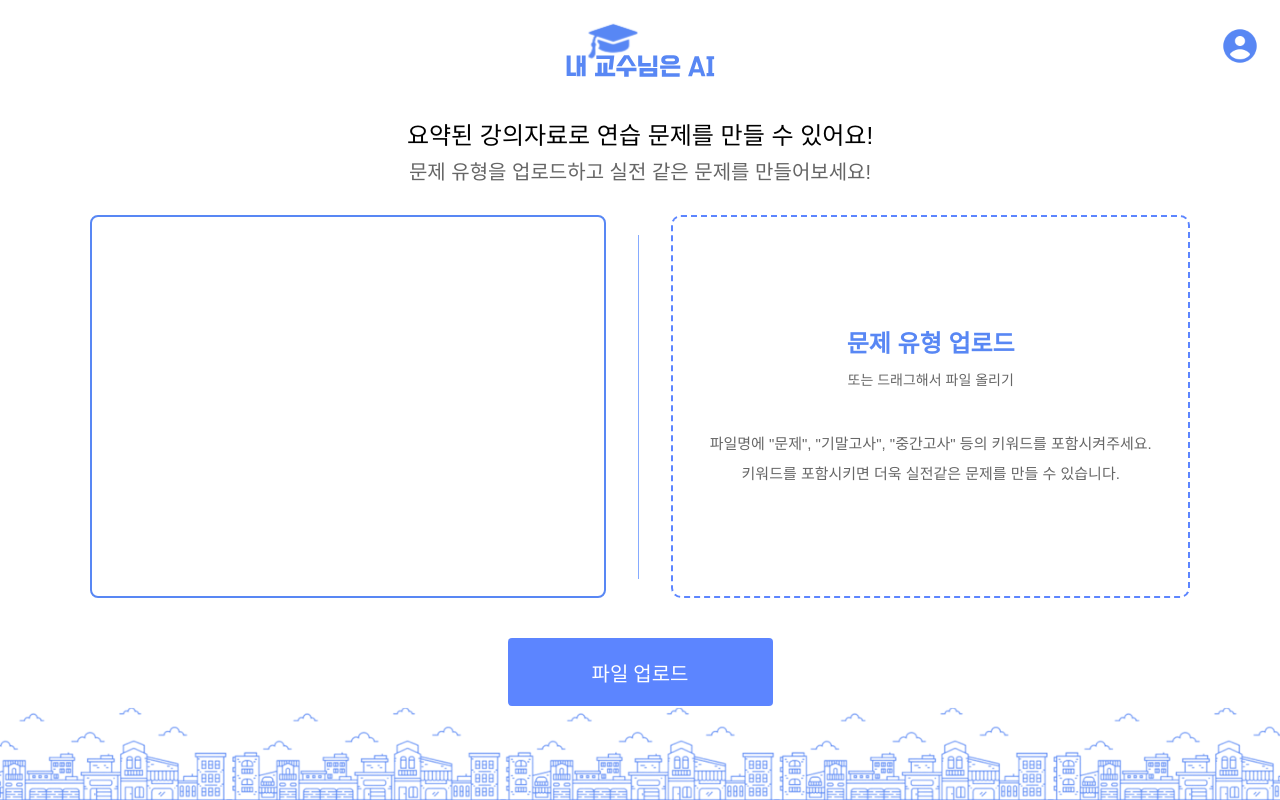
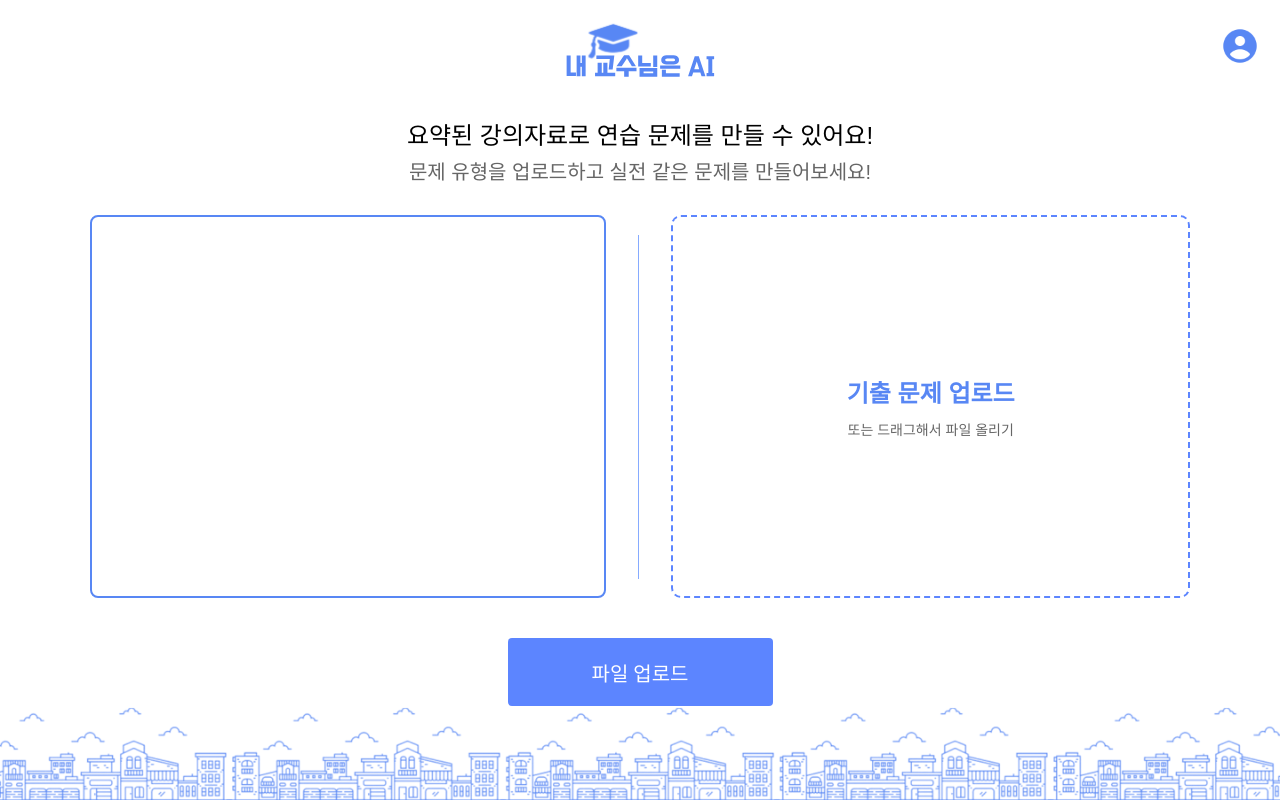
Before and after one commit to 2024-Winter-BootCamp-TeamF/Frontend, a React (Create React App) app: page /createpractice in a window 1280 px wide. Built offline with nearby package versions, Linux system fonts and the light colour scheme; a web font is replaced by a local one.

Commit message:
design) 연습 문제 생성 페이지 업로드 영역 문구 수정

```diff
--- a/src/pages/CreatePracPage.jsx
+++ b/src/pages/CreatePracPage.jsx
@@ -187,7 +187,7 @@ function CreatePracPage() {
 
           <PreviewSection {...getProblemRootProps()}>
             <input {...getProblemInputProps()} />
-            <UploadTitle>문제 유형 업로드</UploadTitle>
+            <UploadTitle>기출 문제 업로드</UploadTitle>
             <UploadSubtitle>
               {isProblemDragActive
                 ? "파일을 여기에 놓으세요"
@@ -210,17 +210,6 @@ function CreatePracPage() {
                 ))}
               </FileList>
             )}
-            <InstructionSection>
-              <InstructionList>
-                <li>
-                  파일명에 "문제", "기말고사", "중간고사" 등의 키워드를
-                  포함시켜주세요.
-                </li>
-                <li>
-                  키워드를 포함시키면 더욱 실전같은 문제를 만들 수 있습니다.
-                </li>
-              </InstructionList>
-            </InstructionSection>
           </PreviewSection>
         </MainContent>
         <ButtonWrapper>
```
